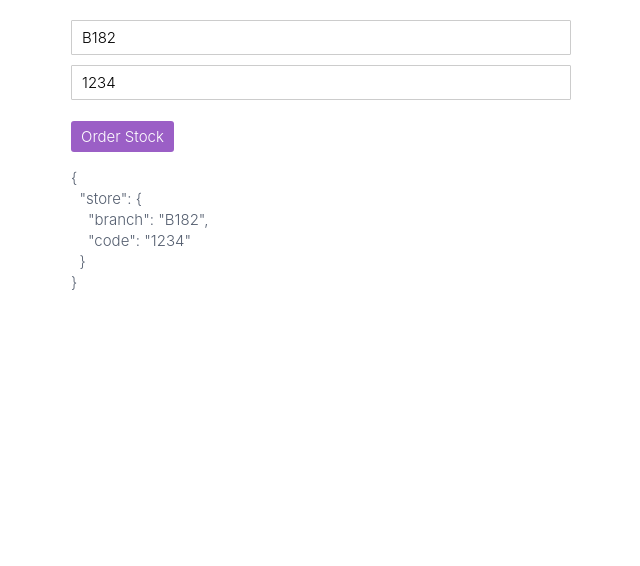
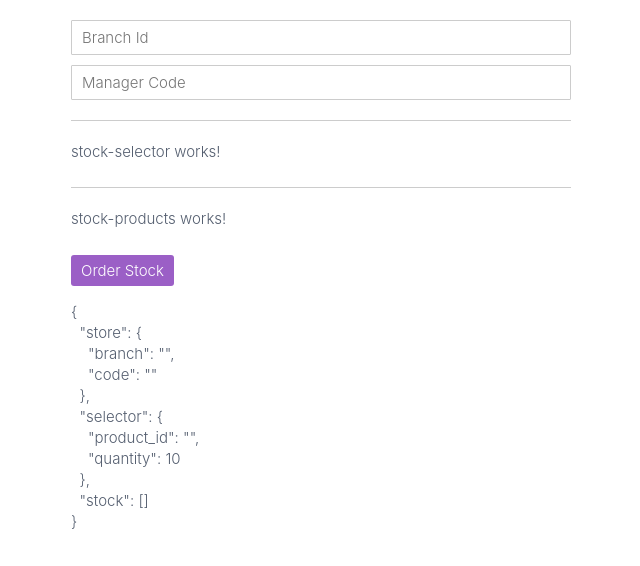
Before and after one commit to tabarino/angular-pro, an Angular app: page / in a window 1280 px wide. Shown: the top 566 px of the page, without its empty margins (319-959 px from the left). Built offline with nearby package versions, Linux system fonts and the light colour scheme.

Commit message:
31 - Componentising FormGroups

```diff
--- /dev/null
+++ b/src/app/stock-inventory/components/stock-branch/stock-branch.component.html
@@ -0,0 +1,6 @@
+<div [formGroup]="parent">
+    <div formGroupName="store">
+        <input formControlName="branch" type="text" placeholder="Branch Id">
+        <input formControlName="code" type="text" placeholder="Manager Code">
+    </div>
+</div>
--- /dev/null
+++ b/src/app/stock-inventory/components/stock-branch/stock-branch.component.scss
@@ -0,0 +1,17 @@
+:host {
+    border-bottom: 1px solid #ccc;
+    margin: 0 0 20px;
+    padding: 0 0 20px;
+    display: block;
+}
+.error {
+    background: #B52D30;
+    color: #fff;
+    font-weight: 500;
+    font-size: 12px;
+    text-transform: uppercase;
+    border-radius: 0 0 3px 3px;
+    line-height: 1;
+    padding: 6px 10px;
+    margin-top: -1px;
+}
--- /dev/null
+++ b/src/app/stock-inventory/components/stock-branch/stock-branch.component.ts
@@ -0,0 +1,16 @@
+import { Component, Input, OnInit } from '@angular/core';
+import { FormGroup } from '@angular/forms';
+
+@Component({
+    selector: 'stock-branch',
+    templateUrl: './stock-branch.component.html',
+    styleUrls: ['./stock-branch.component.scss']
+})
+export class StockBranchComponent implements OnInit {
+    @Input() parent: FormGroup;
+
+    constructor() { }
+
+    ngOnInit(): void {
+    }
+}
--- /dev/null
+++ b/src/app/stock-inventory/components/stock-products/stock-products.component.html
@@ -0,0 +1,3 @@
+<div class="stock-product" [formGroup]="parent">
+    <p>stock-products works!</p>
+</div>
--- /dev/null
+++ b/src/app/stock-inventory/components/stock-products/stock-products.component.scss
@@ -0,0 +1,21 @@
+.stock-product {
+    &__content {
+        display: flex;
+        justify-content: space-between;
+        align-items: center;
+        margin-bottom: 10px;
+
+        button {
+            flex: 0 0 100px;
+            margin-left: 30px;
+        }
+        stock-counter {
+            flex: 0 0 50px;
+            margin-left: 30px;
+        }
+    }
+
+    &__name {
+        flex: 1 0;
+    }
+}
--- /dev/null
+++ b/src/app/stock-inventory/components/stock-products/stock-products.component.ts
@@ -0,0 +1,16 @@
+import { Component, Input, OnInit } from '@angular/core';
+import { FormGroup } from '@angular/forms';
+
+@Component({
+    selector: 'stock-products',
+    templateUrl: './stock-products.component.html',
+    styleUrls: ['./stock-products.component.scss']
+})
+export class StockProductsComponent implements OnInit {
+    @Input() parent: FormGroup;
+
+    constructor() { }
+
+    ngOnInit(): void {
+    }
+}
--- /dev/null
+++ b/src/app/stock-inventory/components/stock-selector/stock-selector.component.html
@@ -0,0 +1,3 @@
+<div class="stock-selector" [formGroup]="parent">
+    <p>stock-selector works!</p>
+</div>
--- /dev/null
+++ b/src/app/stock-inventory/components/stock-selector/stock-selector.component.scss
@@ -0,0 +1,51 @@
+.stock-selector {
+    padding: 0 0 20px;
+    margin: 0 0 20px;
+    border-bottom: 1px solid #ccc;
+    position: relative;
+
+    &__error {
+        position: absolute;
+        background: #B52D30;
+        color: #fff;
+        font-weight: 500;
+        font-size: 12px;
+        text-transform: uppercase;
+        border-radius: 3px;
+        left: 0;
+        bottom: -10px;
+        line-height: 1;
+        padding: 6px 10px;
+
+        &:before {
+            width: 0;
+            height: 0;
+            border-style: solid;
+            border-width: 0 5px 5px 5px;
+            border-color: transparent transparent #B52D30 transparent;
+            content: ' ';
+            display: block;
+            position: absolute;
+            top: -5px;
+            left: 10px;
+        }
+    }
+
+    & > div {
+        display: flex;
+        align-items: center;
+        justify-content: space-between;
+
+        select {
+            flex: 1 0;
+        }
+        button {
+            flex: 0 0 100px;
+            margin-left: 30px;
+        }
+        stock-counter {
+            flex: 0 0 50px;
+            margin-left: 30px;
+        }
+    }
+}
--- /dev/null
+++ b/src/app/stock-inventory/components/stock-selector/stock-selector.component.ts
@@ -0,0 +1,16 @@
+import { Component, Input, OnInit } from '@angular/core';
+import { FormGroup } from '@angular/forms';
+
+@Component({
+    selector: 'stock-selector',
+    templateUrl: './stock-selector.component.html',
+    styleUrls: ['./stock-selector.component.scss']
+})
+export class StockSelectorComponent implements OnInit {
+    @Input() parent: FormGroup;
+
+    constructor() { }
+
+    ngOnInit(): void {
+    }
+}
--- a/src/app/stock-inventory/containers/stock-inventory/stock-inventory.component.html
+++ b/src/app/stock-inventory/containers/stock-inventory/stock-inventory.component.html
@@ -1,9 +1,8 @@
 <div class="stock-inventory">
     <form [formGroup]="form" (ngSubmit)="onSubmit()">
-        <div formGroupName="store">
-            <input formControlName="branch" type="text" placeholder="Branch Id">
-            <input formControlName="code" type="text" placeholder="Manager Code">
-        </div>
+        <stock-branch [parent]="form"></stock-branch>
+        <stock-selector [parent]="form"></stock-selector>
+        <stock-products [parent]="form"></stock-products>
         <br>
         <div class="stock-inventory__buttons">
             <button type="submit" [disabled]="form.invalid">Order Stock</button>
--- a/src/app/stock-inventory/containers/stock-inventory/stock-inventory.component.ts
+++ b/src/app/stock-inventory/containers/stock-inventory/stock-inventory.component.ts
@@ -1,5 +1,5 @@
 import { Component, OnInit } from '@angular/core';
-import { FormControl, FormGroup } from '@angular/forms';
+import { FormArray, FormControl, FormGroup } from '@angular/forms';
 
 @Component({
     selector: 'stock-inventory',
@@ -9,9 +9,14 @@ import { FormControl, FormGroup } from '@angular/forms';
 export class StockInventoryComponent implements OnInit {
     form = new FormGroup({
         store: new FormGroup({
-            branch: new FormControl('B182'),
-            code: new FormControl('1234')
-        })
+            branch: new FormControl(''),
+            code: new FormControl('')
+        }),
+        selector: new FormGroup({
+            product_id: new FormControl(''),
+            quantity: new FormControl(10)
+        }),
+        stock: new FormArray([])
     });
 
     constructor() { }
```
Also changed, not shown: src/app/stock-inventory/stock-inventory.module.ts (+7 -1 lines).
